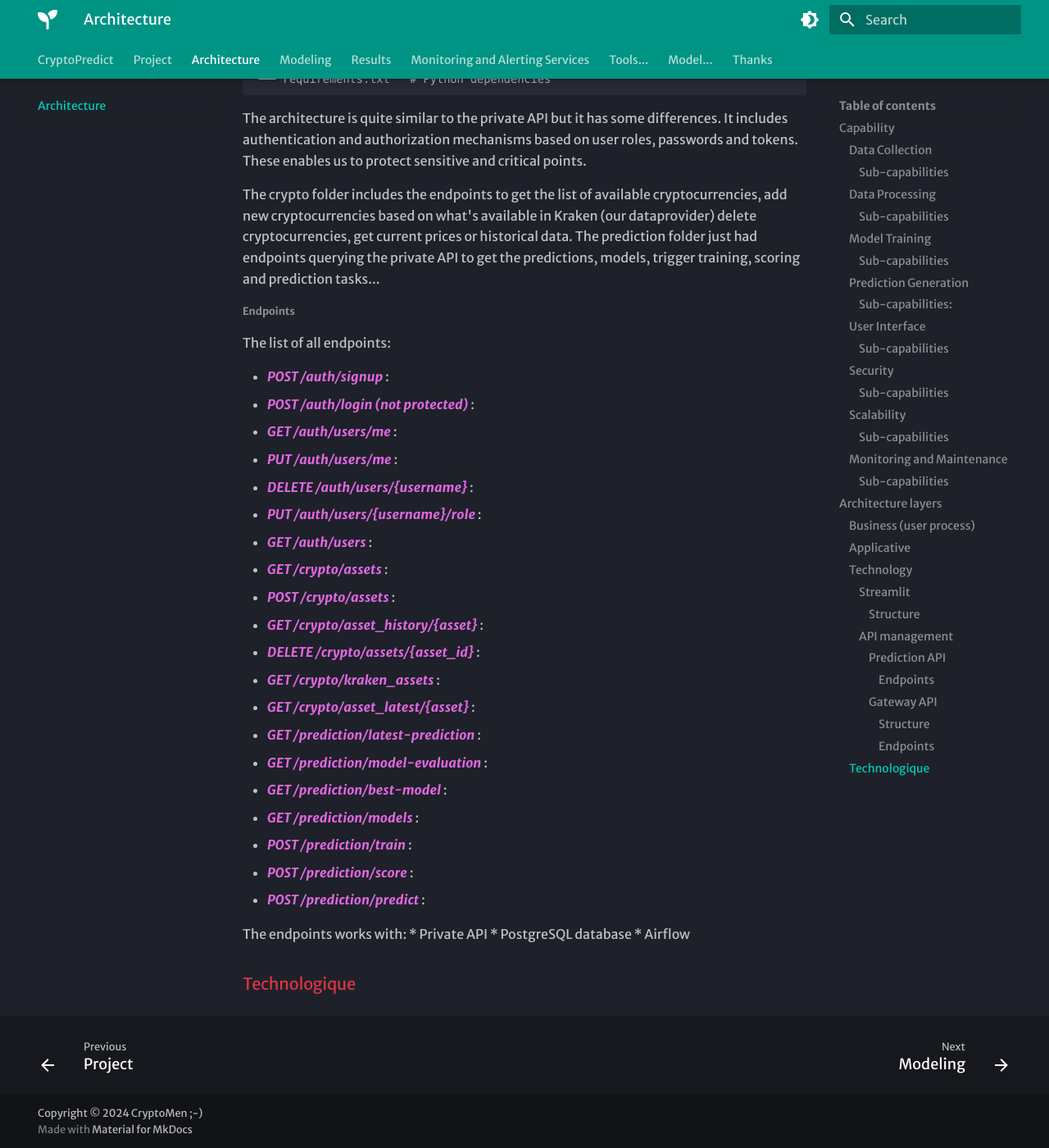
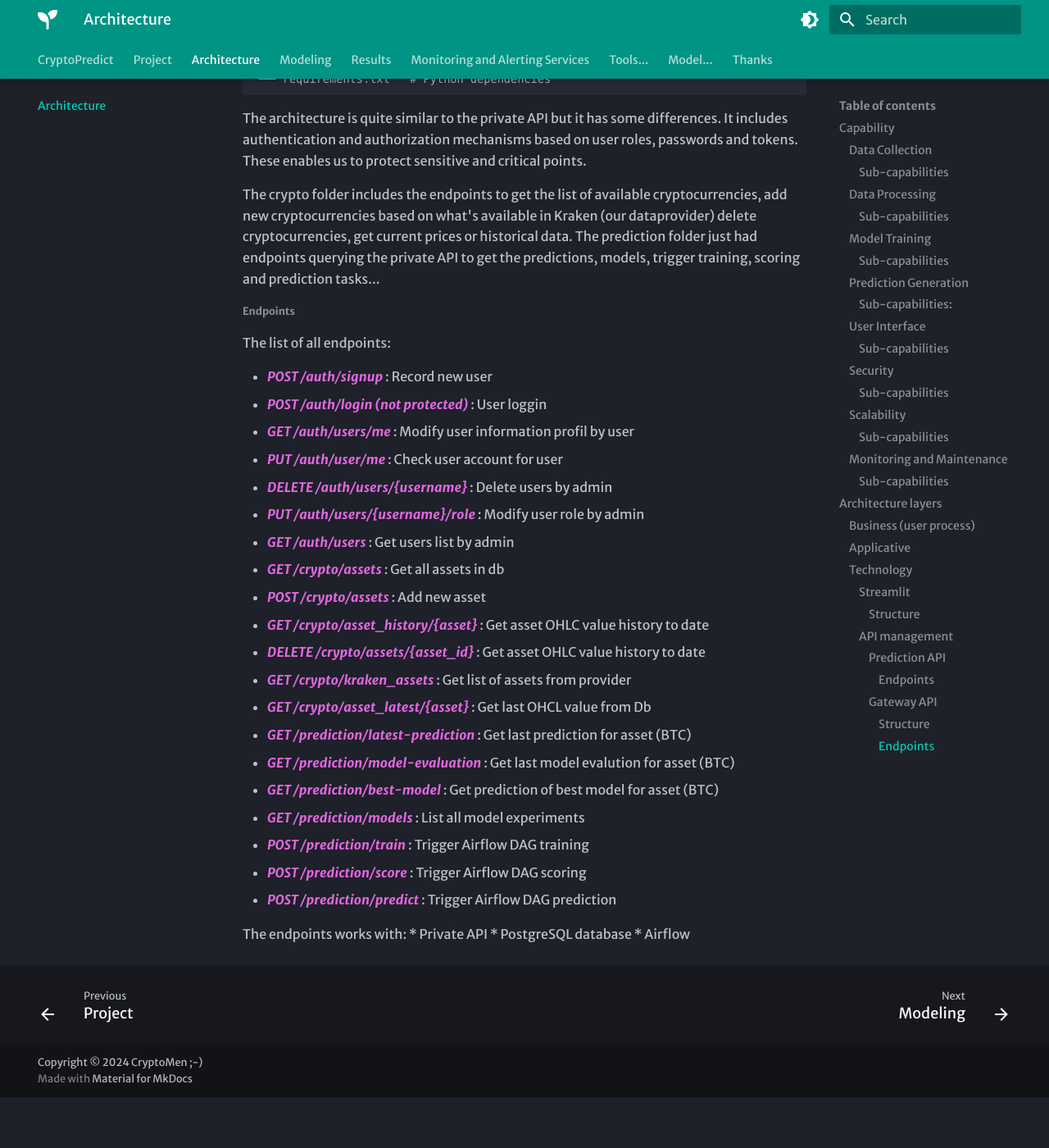
Before and after one commit to DstMlOpsCrypto/MainCrypto, an MkDocs documentation site: the page built from docs/architecture.md, in a window 1280 px wide and 1400 px high, scrolled down 9632 px. Shown: the whole window at 82% size. Built offline with MkDocs 1.6.1 and Material for MkDocs 9.7.7, drawn with Linux system fonts in a browser that asks for light colours; some web fonts are replaced; after the commit the page ends 10970 px from its top, so only the background shows below that.

```diff
--- a/docs/architecture.md
+++ b/docs/architecture.md
@@ -309,31 +309,28 @@ The prediction folder just had endpoints querying the private API to get the pre
 
 The list of all endpoints:
 
-* _**POST /auth/signup**_ :
-* _**POST /auth/login (not protected)**_ :
-* _**GET /auth/users/me**_ :
-* _**PUT /auth/users/me**_ :
-* _**DELETE /auth/users/{username}**_ :
-* _**PUT /auth/users/{username}/role**_ :
-* _**GET /auth/users**_ :
-* _**GET /crypto/assets**_ :
-* _**POST /crypto/assets**_ :
-* _**GET /crypto/asset_history/{asset}**_ :
-* _**DELETE /crypto/assets/{asset_id}**_ :
-* _**GET /crypto/kraken_assets**_ :
-* _**GET /crypto/asset_latest/{asset}**_ :
-* _**GET /prediction/latest-prediction**_ :
-* _**GET /prediction/model-evaluation**_ :
-* _**GET /prediction/best-model**_ :
-* _**GET /prediction/models**_ :
-* _**POST /prediction/train**_ :
-* _**POST /prediction/score**_ :
-* _**POST /prediction/predict**_ :
+* _**POST /auth/signup**_ : Record new user
+* _**POST /auth/login (not protected)**_ : User loggin
+* _**GET /auth/users/me**_ : Modify user information profil by user
+* _**PUT /auth/user/me**_ : Check user account for user
+* _**DELETE /auth/users/{username}**_ : Delete users by admin
+* _**PUT /auth/users/{username}/role**_ : Modify user role by admin
+* _**GET /auth/users**_ : Get users list by admin
+* _**GET /crypto/assets**_ : Get all assets in db
+* _**POST /crypto/assets**_ : Add new asset
+* _**GET /crypto/asset_history/{asset}**_ : Get asset OHLC value history to date
+* _**DELETE /crypto/assets/{asset_id}**_ : Get asset OHLC value history to date
+* _**GET /crypto/kraken_assets**_ : Get list of assets from provider
+* _**GET /crypto/asset_latest/{asset}**_ : Get last OHCL value from Db
+* _**GET /prediction/latest-prediction**_ : Get last prediction for asset (BTC)
+* _**GET /prediction/model-evaluation**_ : Get last model evalution for asset (BTC)
+* _**GET /prediction/best-model**_ : Get prediction of best model for asset (BTC)
+* _**GET /prediction/models**_ : List all model experiments
+* _**POST /prediction/train**_ : Trigger Airflow DAG training
+* _**POST /prediction/score**_ : Trigger Airflow DAG scoring
+* _**POST /prediction/predict**_ : Trigger Airflow DAG prediction
 
 The endpoints works with:
 * Private API
 * PostgreSQL database
 * Airflow
-
-
-### Technologique
```
